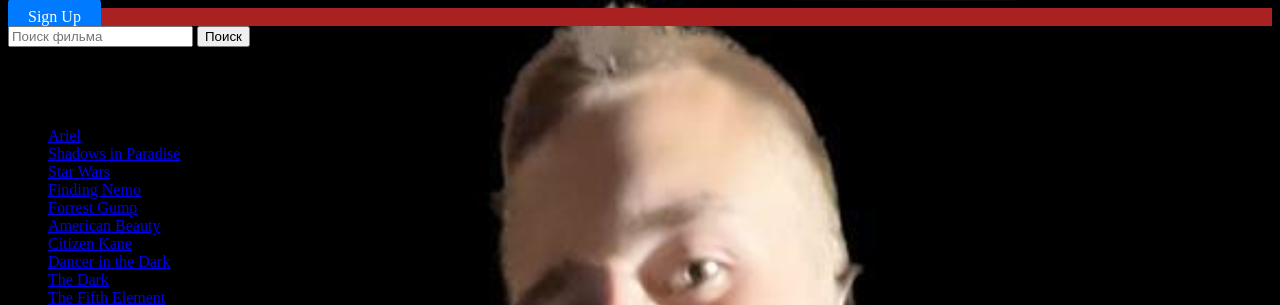
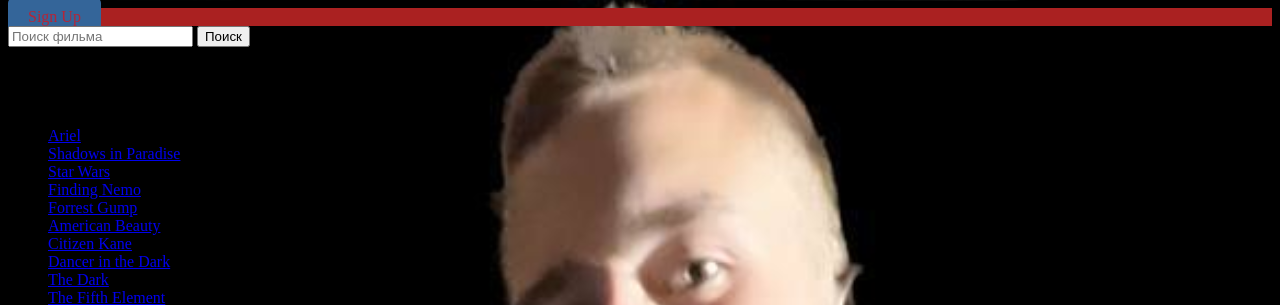
Before and after one commit to F1linnn/courseWork, a Django app: page /movies/ in a window 1280 px wide. Shown: the top 305 px of the page. Run offline with Django 4.2, Linux system fonts and the light colour scheme; data comes from the database, SQL or seed files in the repository.

Commit message:
change templates

```diff
--- a/movie_recommendation/movies/css/movie_list.css
+++ b/movie_recommendation/movies/templates/css/movie_list.css
@@ -1,5 +1,5 @@
 body{
-    background: url("courseWork/movie_recommendation/movies/css/images/maks.jpg") no-repeat;
+    background: url("/movie_recommendation/movies/css/images/maks.jpg") no-repeat;
     background-size: cover;
     background-attachment: fixed;
     overflow-x: hidden;
@@ -15,8 +15,8 @@ body{
 .btn {
     padding: 10px 20px;
     text-decoration: none;
-    color: #fff;
-    background-color: #007bff;
+    color: #fd0202a4;
+    background-color: #346599;
     border: none;
     border-radius: 5px;
 }
--- a/movie_recommendation/movies/templates/movies/movie_list.html
+++ b/movie_recommendation/movies/templates/movies/movie_list.html
@@ -2,7 +2,7 @@
 <html>
 <head>
     <title>Movie List</title>
-    <link rel="stylesheet" href="courseWork/movie_recommendation/movies/css/movie_list.css">
+    <link rel="stylesheet" href="../css/movie_list.css">
 </head>
 <body>
     <div class="navbar">
```
Also changed, not shown: movie_recommendation/movies/templates/css/images/back_movie_list.jpg (renamed from movie_recommendation/movies/css/images/back_movie_list.jpg), movie_recommendation/movies/templates/css/images/maks.jpg (renamed from movie_recommendation/movies/css/images/maks.jpg), 1 other file.
